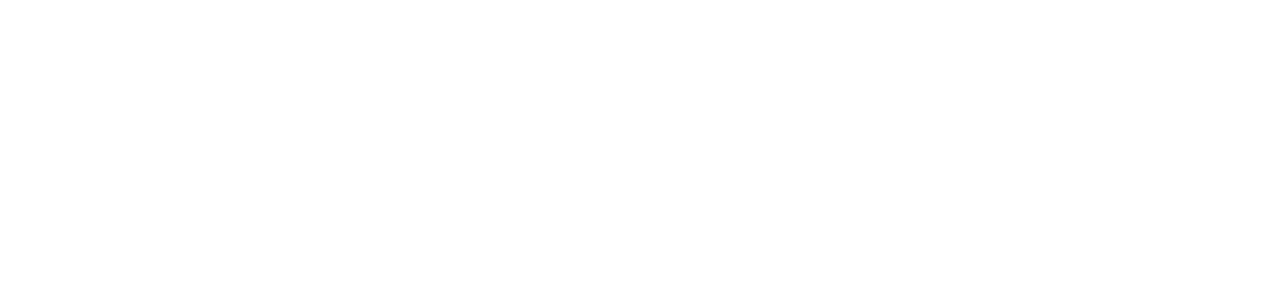
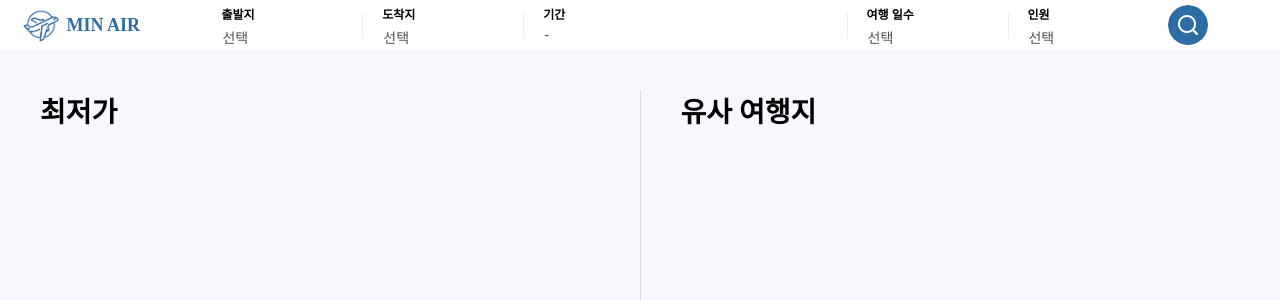
Before and after one commit to KU-MINAIR/MINAIR-Frontend, a React (Create React App) app: page /flights in a window 1280 px wide. Before the commit this address had no page. Shown: the top 300 px of the page. Built offline with nearby package versions, Linux system fonts and the light colour scheme.

Commit message:
feat: Search bar, VerticalLine Props 추가

```diff
--- a/src/App.tsx
+++ b/src/App.tsx
@@ -12,7 +12,8 @@ function App() {
       <BrowserRouter>
         <Routes>
           <Route path="/" element={<Main />}></Route>
-          <Route path="/search" element={<Search />}></Route>
+          <Route path="*" element={<div>404 Not Found Page</div>}></Route>
+          <Route path="/flights" element={<Search />}></Route>
         </Routes>
       </BrowserRouter>
     </Wrapper>
--- a/src/components/SearchBar.tsx
+++ b/src/components/SearchBar.tsx
@@ -5,16 +5,26 @@ import Modal from "./modal/Modal";
 import DimmedLayer from "./modal/DimmedLayer";
 import CityModal from "./modal/CityModal";
 import DateModal from "./modal/DateModal";
+import CountModal from "./modal/CountModal";
 import VerticalLine from "@/components/VerticalLine";
+import { useNavigate } from "react-router-dom";
 
-export default function SearchBar(): ReactElement {
+interface SearchBarProps {
+  height: string;
+}
+
+export default function SearchBar({ height }: SearchBarProps): ReactElement {
+  let navigate = useNavigate();
+
   const [departure, setDeparture] = useState("선택");
   const [destination, setDestination] = useState("선택");
   const [startDate, setStartDate] = useState("");
+  const [endDate, setEndDate] = useState("");
+  const [day, setDay] = useState("선택");
+  const [people, setPeople] = useState("선택");
+
   const [clickStartDate, setClickStartDate] = useState(false);
-  const [endDate, setEndDate] = useState("");
-  const [day, setDay] = useState();
-  const [people, setPeople] = useState();
+  const [clickCount, setClickCount] = useState(false);
 
   const [departureModal, setDepartureModal] = useState(false);
   const [destinationModal, setDestinationModal] = useState(false);
@@ -39,6 +49,16 @@ export default function SearchBar(): ReactElement {
     setClickStartDate(false);
   };
 
+  const setDayFunc = (day: number) => {
+    setDay(day.toString() + "일");
+    setClickCount(true);
+  };
+
+  const setPeopleFunc = (people: number) => {
+    setPeople(people.toString() + "명");
+    setClickCount(true);
+  };
+
   const handleDepartureModal = () => {
     setDepartureModal(!departureModal);
   };
@@ -53,9 +73,15 @@ export default function SearchBar(): ReactElement {
     setDateModal(!dateModal);
   };
   const handleDayModal = () => {
+    if (clickCount) {
+      return;
+    }
     setDayModal(!dayModal);
   };
   const handlePeopleModal = () => {
+    if (clickCount) {
+      return;
+    }
     setPeopleModal(!peopleModal);
   };
   const handleAllModal = () => {
@@ -65,10 +91,11 @@ export default function SearchBar(): ReactElement {
     setDayModal(false);
     setPeopleModal(false);
     setClickStartDate(false);
+    setClickCount(false);
   };
 
   return (
-    <Wrapper>
+    <Wrapper height={height}>
       <City onClick={handleDepartureModal}>
         <ContentTitle>출발지</ContentTitle>
         <Content>{departure}</Content>
@@ -85,7 +112,7 @@ export default function SearchBar(): ReactElement {
           </>
         )}
       </City>
-      <VerticalLine />
+      <VerticalLine height={"50%"} color={"#ebeef0"} />
       <City onClick={handleDestinationModal}>
         <ContentTitle>도착지</ContentTitle>
         <Content>{destination}</Content>
@@ -102,7 +129,7 @@ export default function SearchBar(): ReactElement {
           </>
         )}
       </City>
-      <VerticalLine />
+      <VerticalLine height={"50%"} color={"#ebeef0"} />
       <Date onClick={handleDateModal}>
         <ContentTitle>기간</ContentTitle>
         <Content>
@@ -126,50 +153,46 @@ export default function SearchBar(): ReactElement {
           </>
         )}
       </Date>
-      <VerticalLine />
+      <VerticalLine height={"50%"} color={"#ebeef0"} />
       <Count onClick={handleDayModal}>
         <ContentTitle>여행 일수</ContentTitle>
         <Content>{day}</Content>
         {dayModal && (
           <>
             <DimmedLayer onClick={handleAllModal}></DimmedLayer>
-            <Modal
-              width={"250px"}
-              height={"200px"}
-              position={["105%", "0", "", ""]}
-            >
-              <></>
+            <Modal width={""} height={""} position={["105%", "", "", ""]}>
+              <CountModal setCount={setDayFunc}></CountModal>
             </Modal>
           </>
         )}
       </Count>
-      <VerticalLine />
+      <VerticalLine height={"50%"} color={"#ebeef0"} />
       <Count onClick={handlePeopleModal}>
         <ContentTitle>인원</ContentTitle>
         <Content>{people}</Content>
         {peopleModal && (
           <>
             <DimmedLayer onClick={handleAllModal}></DimmedLayer>
-            <Modal
-              width={"250px"}
-              height={"200px"}
-              position={["105%", "0", "", ""]}
-            >
-              <></>
+            <Modal width={""} height={""} position={["105%", "0", "", ""]}>
+              <CountModal setCount={setPeopleFunc}></CountModal>
             </Modal>
           </>
         )}
       </Count>
-      <SearchButton></SearchButton>
+      <SearchButton
+        onClick={() => {
+          navigate(`/flights?departure=${departure}`);
+        }}
+      />
     </Wrapper>
   );
 }
 
-const Wrapper = styled.div`
+const Wrapper = styled.div<SearchBarProps>`
   display: flex;
   justify-content: space-around;
   align-items: center;
-  height: min(8vw, 9vh);
+  height: ${(props) => props.height};
   width: 100%;
   background-color: white;
   border-radius: 30px;
@@ -183,23 +206,27 @@ const City = styled.div`
   flex-direction: column;
   justify-content: center;
   cursor: pointer;
+  padding-left: 10px;
 `;
 
 const Date = styled.div`
-  width: 40%;
+  width: 30%;
   height: 100%;
   display: flex;
   flex-direction: column;
   justify-content: center;
   cursor: pointer;
+  padding-left: 10px;
 `;
 
 const Count = styled.div`
+  width: 14%;
   height: 100%;
   display: flex;
   flex-direction: column;
   justify-content: center;
   cursor: pointer;
+  padding-left: 10px;
 `;
 
 const ContentTitle = styled.div`
@@ -223,4 +250,5 @@ const SearchButton = styled.button`
   background-repeat: no-repeat;
   background-position: center;
   background-size: cover;
+  margin-right: 10px;
 `;
--- a/src/components/TopBar.tsx
+++ b/src/components/TopBar.tsx
@@ -1,23 +1,38 @@
 import React, { useState, ReactElement, useEffect } from "react";
 import styled from "styled-components";
 import LogoSrc from "@/assets/logo.png";
+import { useNavigate } from "react-router-dom";
+interface TopBarProps {
+  children?: ReactElement;
+}
 
-export default function TopBar(): ReactElement {
+export default function TopBar({ children }: TopBarProps): ReactElement {
+  let navigate = useNavigate();
   return (
     <Wrapper>
-      <Logo>
+      <Logo
+        onClick={() => {
+          navigate("/");
+        }}
+      >
         <LogoImg>
           <img src={LogoSrc} width="42px" height="40px" />
         </LogoImg>
         <LogoText>MIN AIR</LogoText>
       </Logo>
+      {children}
     </Wrapper>
   );
 }
 
 const Wrapper = styled.div`
+  position: fixed;
   width: 100%;
   height: 50px;
+  display: flex;
+  align-items: center;
+  top: 0;
+  background-color: white;
 `;
 
 const Logo = styled.div`
@@ -28,6 +43,7 @@ const Logo = styled.div`
   display: flex;
   justify-content: space-between;
   align-items: center;
+  cursor: pointer;
 `;
 
 const LogoImg = styled.div`
--- a/src/components/VerticalLine.tsx
+++ b/src/components/VerticalLine.tsx
@@ -1,11 +1,16 @@
 import styled from "styled-components";
 
-export default function VerticalLine() {
-  return <Vertical></Vertical>;
+interface VerticalLineProps {
+  height: string;
+  color: string;
 }
 
-const Vertical = styled.div`
+export default function VerticalLine({ height, color }: VerticalLineProps) {
+  return <Vertical height={height} color={color}></Vertical>;
+}
+
+const Vertical = styled.div<VerticalLineProps>`
+  height: ${(props) => props.height};
   width: 0px;
-  height: 50%;
-  border-left: 1px solid #ebeef0;
+  border-left: 1px solid ${(props) => props.color};
 `;
--- a/src/components/modal/CityModal.tsx
+++ b/src/components/modal/CityModal.tsx
@@ -66,14 +66,14 @@ export default function CityModal({ setCity }: CityProps): ReactElement {
           return (
             <CityWrapper
               onClick={(e2) => {
-                setCity(e.airportEng);
+                setCity(e.city);
               }}
             >
               <CityName>
-                {e.city}, {e.country}
+                {e.country}, {e.city}
               </CityName>
               <AirportName>{e.airportEng}</AirportName>
-              <VerticalLine></VerticalLine>
+              <VerticalLine height={"50%"} color={"#ebeef0"}></VerticalLine>
               <AirportName>{e.airportKor}</AirportName>
             </CityWrapper>
           );
--- /dev/null
+++ b/src/components/modal/CountModal.tsx
@@ -0,0 +1,55 @@
+import React, { useState, ReactElement, useEffect } from "react";
+import styled from "styled-components";
+import DatePicker from "react-datepicker";
+import "react-datepicker/dist/react-datepicker.css";
+import { ko } from "date-fns/esm/locale";
+
+interface CountProps {
+  setCount: Function;
+}
+
+export default function CountModal({ setCount }: CountProps): ReactElement {
+  const [day, setDay] = useState(0);
+
+  useEffect(() => {
+    setCount(day);
+  }, [day]);
+
+  return (
+    <ModalContainer>
+      <StyledButton
+        onClick={() => {
+          day > 0 ? setDay(day - 1) : setDay(0);
+        }}
+      >
+        -
+      </StyledButton>
+      {day}
+      <StyledButton
+        onClick={() => {
+          setDay(day + 1);
+        }}
+      >
+        +
+      </StyledButton>
+    </ModalContainer>
+  );
+}
+
+const ModalContainer = styled.div`
+  display: flex;
+  justify-content: center;
+  align-items: center;
+  border: none;
+  font-size: 18px;
+`;
+
+const StyledButton = styled.button`
+  border-radius: 100%;
+  border: 1px solid #b1b1b1;
+  width: 30px;
+  height: 30px;
+  margin: 20px;
+  font-size: 20px;
+  color: #222222;
+`;
--- a/src/pages/Main.tsx
+++ b/src/pages/Main.tsx
@@ -13,7 +13,7 @@ export default function Main(): ReactElement {
         <Dimmed></Dimmed>
         <SearchTab>
           <SearchText>Travel on the cheapest day!</SearchText>
-          <SearchBar></SearchBar>
+          <SearchBar height={"min(8vw, 9vh)"}></SearchBar>
         </SearchTab>
       </MainBody>
       <Footer />
--- a/src/pages/Search.tsx
+++ b/src/pages/Search.tsx
@@ -1,5 +1,60 @@
 import React, { useState, ReactElement, useEffect } from "react";
+import styled from "styled-components";
+import TopBar from "@/components/TopBar";
+import SearchBar from "@/components/SearchBar";
+import VerticalLine from "@/components/VerticalLine";
 
 export default function Search(): ReactElement {
-  return <>aa</>;
+  return (
+    <>
+      <TopBar>
+        <SearchBarWrapper>
+          <SearchTab>
+            <SearchBar height={"50px"}></SearchBar>
+          </SearchTab>
+        </SearchBarWrapper>
+      </TopBar>
+      <BodayWrapper>
+        <Section>
+          <SectionTitle>최저가</SectionTitle>
+        </Section>
+        <VerticalLine height={"calc(90vh - 50px)"} color={"#d9d9d9"} />
+        <Section>
+          <SectionTitle>유사 여행지</SectionTitle>
+        </Section>
+      </BodayWrapper>
+    </>
+  );
 }
+
+const SearchBarWrapper = styled.div`
+  flex: 1;
+  display: flex;
+  justify-content: center;
+`;
+
+const SearchTab = styled.div`
+  width: 90%;
+  flex-direction: column;
+  position: relative;
+  top: 0;
+`;
+
+const BodayWrapper = styled.div`
+  background-color: #f6f8fe;
+  margin-top: 50px;
+  height: calc(100vh - 50px);
+  display: flex;
+  align-items: center;
+`;
+
+const Section = styled.div`
+  height: 100%;
+  width: calc(100% - 0.5px);
+  padding: 40px;
+`;
+
+const SectionTitle = styled.div`
+  font-size: 28px;
+  font-weight: bold;
+`;
```
Also changed, not shown: src/components/modal/CountModl.tsx (deleted, +0 -26 lines).
